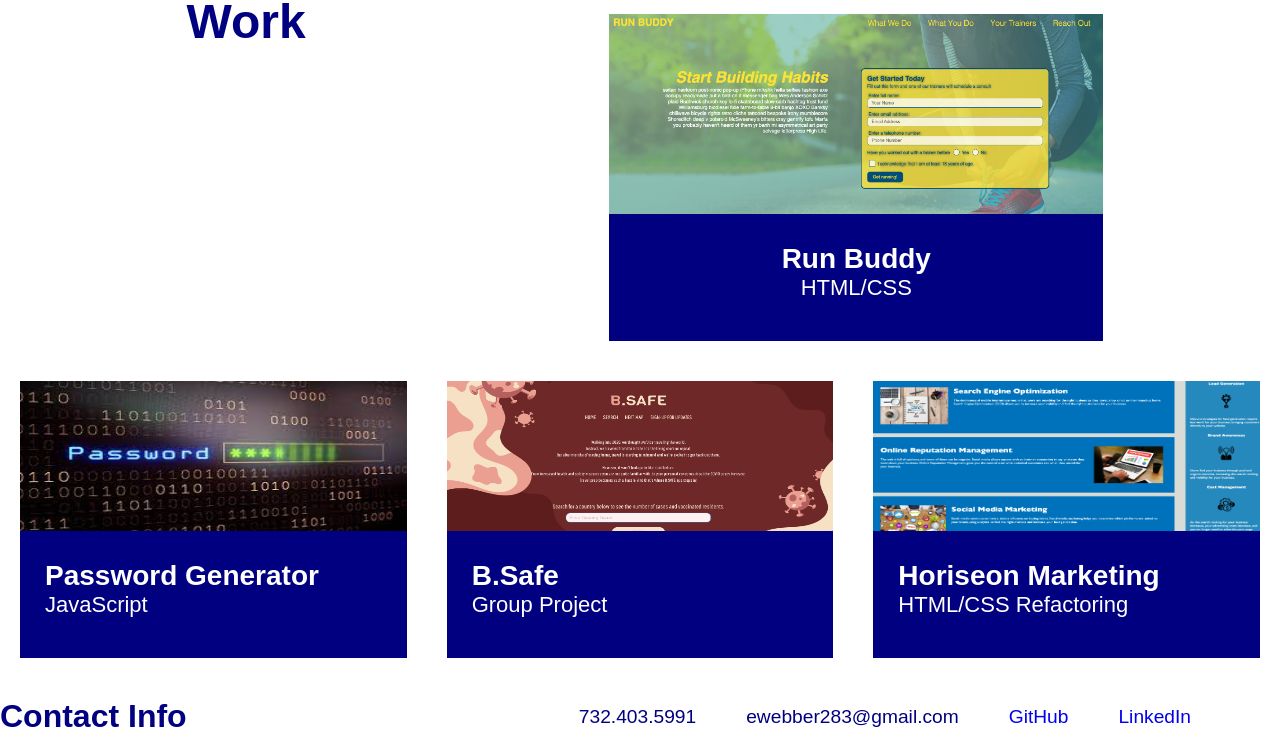
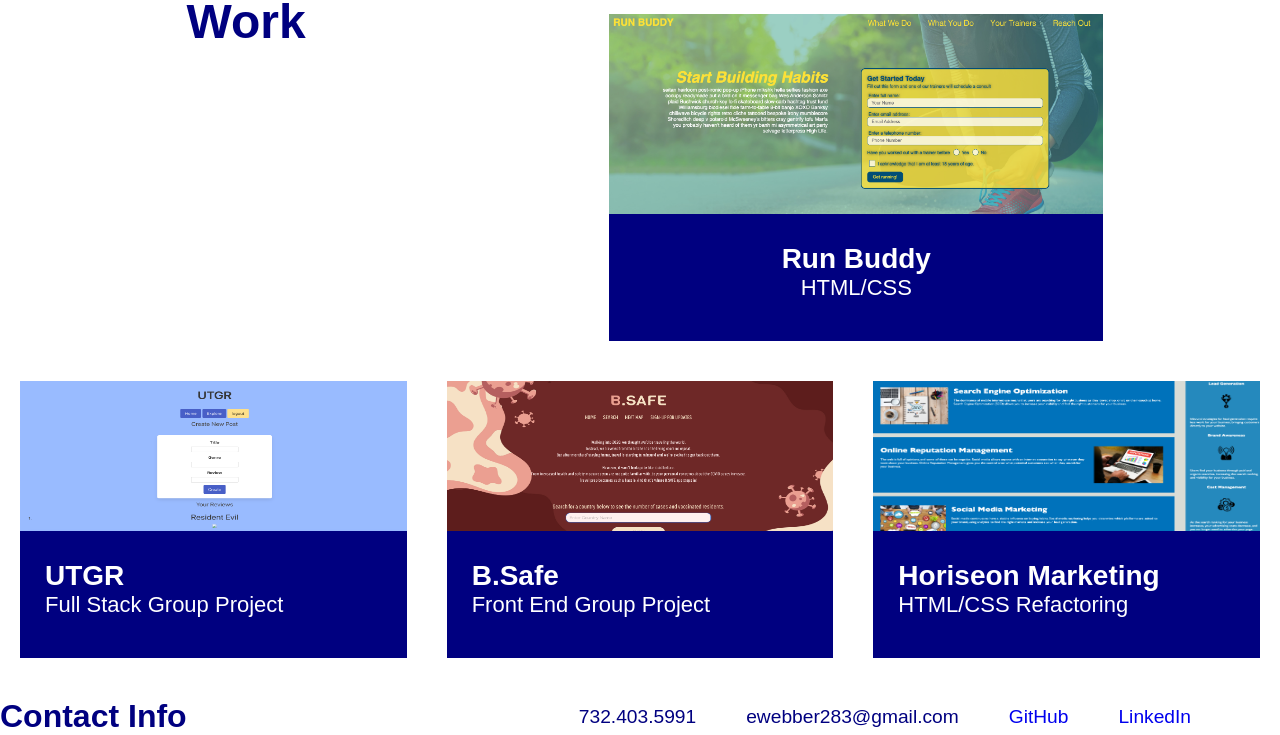
Before and after one commit to ewebber283/css-portfolio, a plain HTML site: page index.html in a window 1280 px wide. Shown: the part 628-1363 px from the top of the page. Drawn offline with Linux system fonts and the light colour scheme.

Commit message:
added utgr

```diff
--- a/index.html
+++ b/index.html
@@ -63,12 +63,12 @@
         </article>
         <article class="works">
             <article class="work">
-                <a href="https://courses.bootcampspot.com/courses/732/assignments/10712?module_item_id=169288">
-                    <img src="assets/images/password.jpeg">
+                <a href="https://majestic-mammoth-cave-33282.herokuapp.com/dashboard">
+                    <img src="assets/images/utgr.png">
                 </a>
                     <div class="work-desc">
-                        <h3 class="work-title">Password Generator</h3>
-                        <h4 class="work-lang">JavaScript</h4>
+                        <h3 class="work-title">UTGR</h3>
+                        <h4 class="work-lang">Full Stack Group Project</h4>
                     </div>
             </article>
             <article class="work">
@@ -77,7 +77,7 @@
                 </a>
                     <div class="work-desc">
                         <h3 class="work-title">B.Safe</h3>
-                        <h4 class="work-lang">Group Project</h4>
+                        <h4 class="work-lang">Front End Group Project</h4>
                     </div>
             </article>
             <article class="work">
```
Also changed, not shown: assets/images/utgr.png (added).
